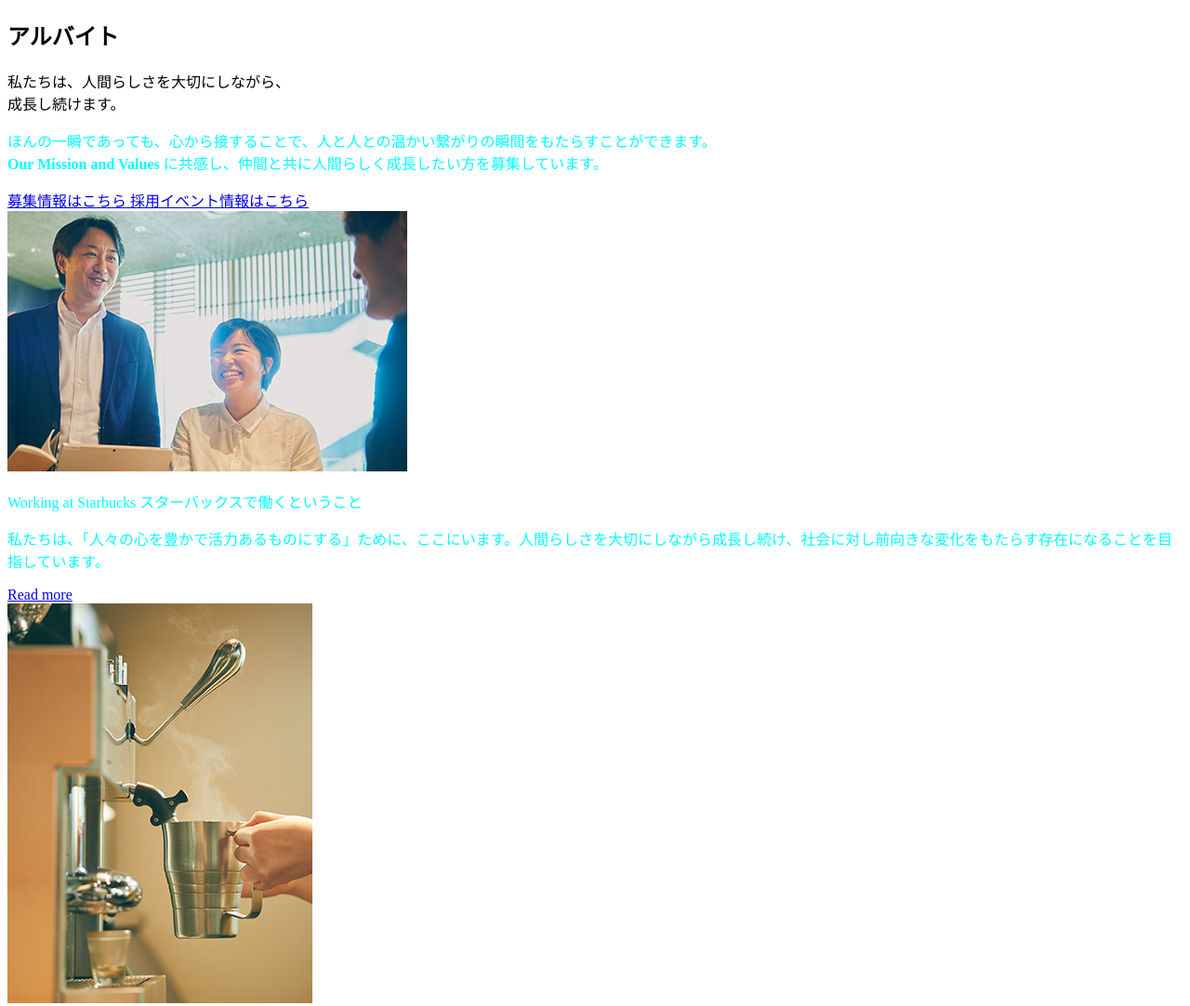
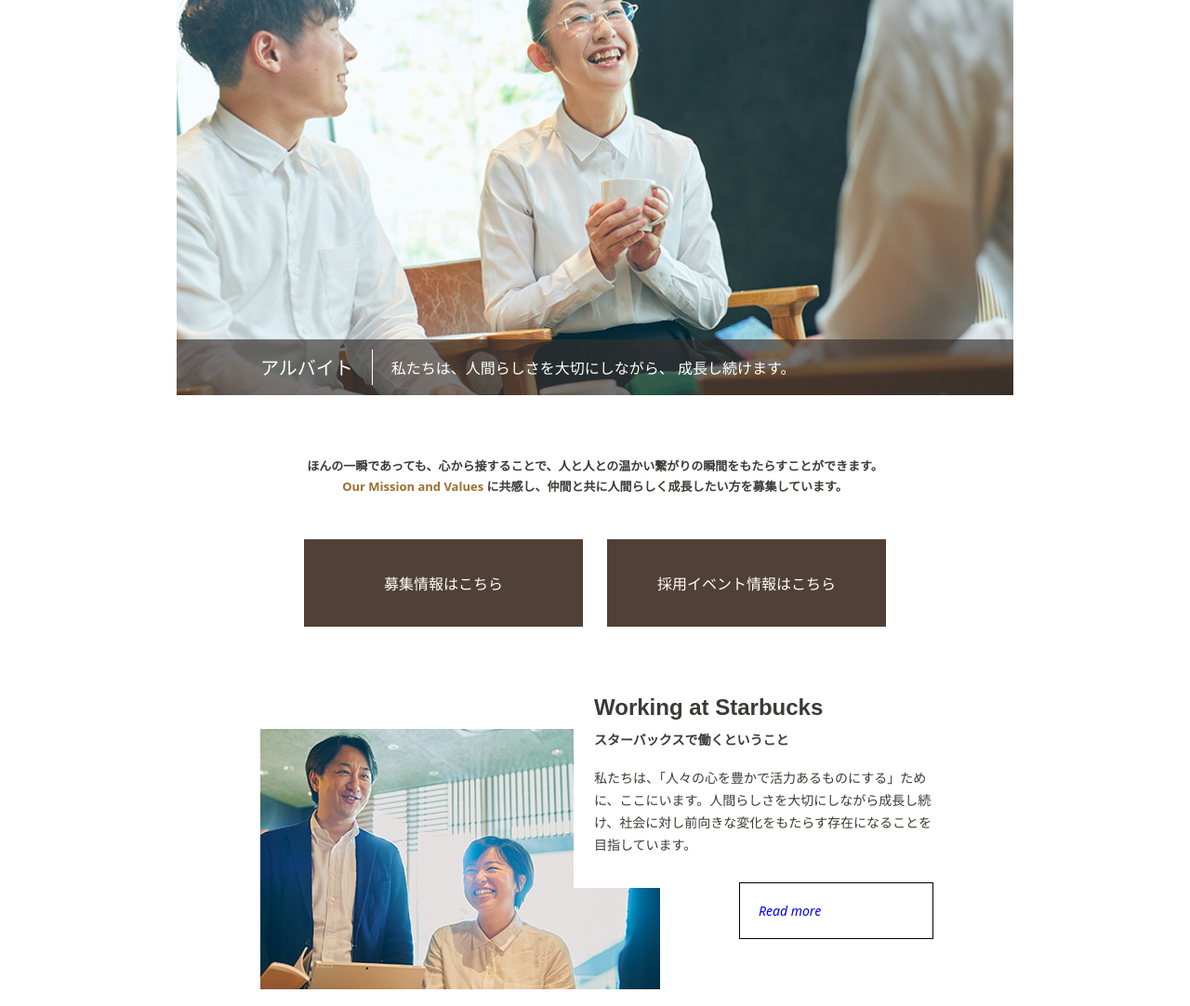
Before and after one commit to narumigou/0209, a plain HTML site: page index.html in a window 1280 px wide. Shown: the top 1082 px of the page at 93% size. Drawn offline with Linux system fonts and the light colour scheme.

Commit message:
add code

```diff
--- a/style.css
+++ b/style.css
@@ -1,3 +1,318 @@
-p {
-    color: aqua;
+html, body, div, span, h1, h2, h3, img, a, ol, ul, li {
+    padding: 0;
+    margin: 0;
+    font-style: normal;
+    font-weight: normal;
+    outline: none;
+    background: none;
+    font-family: "Noto Sans", "Noto Sans Japanese";
 }
+
+
+body {
+    font-size: 10px;
+    max-width: 900px;
+    margin: 0 auto;
+}
+
+div {
+    display: block;
+}
+
+.area-inner {
+    margin: 0 auto;
+}
+
+article {
+    position: relative;
+    min-width: 320px;
+    color: #3d3935;
+    word-break: normal;
+    overflow: hidden;
+    display: block;
+}
+
+.block-common-mv-barista {
+    background-image: url(img/backgroundimage.jpg);
+}
+
+.block-common-mv {
+    display: block;
+    padding-top: 47.22%;
+    content: "";
+    background-repeat: no-repeat;
+    background-position: center center;
+    background-size: cover;
+    max-height: 750px;
+    position: relative;
+}
+
+.block-employment-common-main {
+    margin: 0 auto;
+    align-items: center;
+}
+
+
+.block-common-mv ._title {
+    position: absolute;
+    left: 0px;
+    right: 0px;
+    bottom: 0px;
+    background: rgba(54, 46, 43, 0.65);
+    color: #fff;
+    padding: 11px 10px 11px 30px;
+}
+
+.block-common-mv ._title ._inner {
+    width: 740px;
+    margin: 0 auto;
+    display: flex;
+    align-items: center;
+}
+
+._title h2 {
+    font-size: 20px;
+    display: inline-block;
+    padding: 4px 20px 4px 0;
+    font-weight: 300;
+}
+
+.mod-sp {
+    display: none;
+}
+
+._sub {
+    font-size: 16px;
+    display: inline-block;
+    border-left: 1px solid #fff;
+    padding: 7px 0 7px 20px;
+    font-weight: 200;
+}
+
+.block-employment-common-lead {
+    padding: 60px 0;
+    text-align: center;
+}
+
+.block-employment-common-lead ._t2 {
+    margin-top: 5px;
+    font-size: 13px;
+    line-height: 1.714;
+}
+
+.block-employment-common-lead b {
+    color: #9c6f30;
+    font-weight: bold;
+}
+
+.block-employment-common-lead ._btns {
+    margin: 40px auto 0 auto;
+    width: 626px;
+    display: flex;
+    justify-content: space-between;
+}
+
+._btns ._btn {
+    position: relative;
+    display: inline-block;
+    width: 300px;
+    text-align: center;
+    padding: 35px 0;
+    margin: 5px 0;
+    font-size: 16px;
+    background: #504036;
+    color: #fff;
+    text-decoration: none;
+    transition-duration: 0.3s;
+}
+
+a {
+    border: 0;
+    text-decoration: none;
+}
+
+.row-common {
+    width: 780px;
+    margin: 0 auto;
+}
+
+.block-employment-main-barista .row-01 {
+    position: relative;
+    height: 360px;
+}
+
+._image {
+    position: absolute;
+    top: 45px;
+    left: 30px;
+    width: 433px;
+}
+
+._texts {
+    position: absolute;
+    top: -20px;
+    left: 367px;
+    width: 375px;
+    padding: 18px 20px 20px 22px;
+    background: #fff;
+}
+._t1 {
+    font-size: 24px;
+    display: block;
+    font-weight: bold;
+}
+._t2 {
+    font-size: 14px;
+    display: block;
+    margin-top: 10px;
+    font-weight: bold;
+}
+
+.mod-en {
+    font-family: Arial, sans-serif;
+}
+
+._text {
+    margin-top: 20px;
+    font-size: 14px;
+    font-weight: 300;
+    line-height: 1.715;
+}
+
+._btnr {
+    display: block;
+    position: absolute;
+    top: 210px;
+    left: 545px;
+    width: 209px;
+    border: 1px solid #000;
+    padding: 20px;
+    box-sizing: border-box;
+    font-size: 14px;
+    font-style: italic;
+}
+
+.row-02 {
+    position: relative;
+    height: 470px;
+}
+
+.row-02 ._title {
+    margin-top: -65px;
+
+}
+
+.row-02 ._image {
+    position: absolute;
+    top: 0;
+    left: 452px;
+    width: 430px;
+}
+
+.block-employment-common-main .row-02 ._texts {
+    position: absolute;
+    top: 127px;
+    left: -24px;
+    width: 452px;
+    padding: 18px 20px 20px 22px;
+}
+
+.row-03 {
+    position: relative;
+    height: 415px;
+}
+
+.row-03 ._image {
+    position: absolute;
+    top: 95px;
+    left: 28px;
+    width: 382px;
+}
+
+.row-03 ._text {
+    margin: 0;
+}
+
+.row-03 ._texts {
+    position: absolute;
+    top: 5px;
+    left: 380px;
+    width: 350px;
+    padding-left: 15px;
+}
+
+.row-04 {
+    position: relative;
+    height: 580px;
+
+}
+
+.row-04 ._image {
+    position: absolute;
+    top: 120px;
+    left: 385px;
+    width: 356px;
+}
+
+.row-04 ._texts {
+    position: absolute;
+    top: 0;
+    left: -20px;
+    width: 405px;
+}
+
+.row-04 ._btnr {
+    position: absolute;
+    top: 458px;
+    left: 5px;
+    width: 210px;
+}
+
+.row-05 {
+    position: relative;
+    height: 340px;
+}
+
+.row-05 ._image {
+    position: absolute;
+    top: 0px;
+    left: 50px;
+    width: 356px;
+}
+
+.row-05 ._texts {
+    position: absolute;
+    top: 90px;
+    left: 385px;
+    width: 335px;
+    height: 140px;
+    padding-bottom: 100px;
+}
+.row-05 ._title {
+    position: absolute;
+    top: 0px;
+}
+.row-05 ._text {
+    position: absolute;
+    top: 70px;
+}
+
+.row-05 ._btnr {
+    position: absolute;
+    top: 276px;
+    left: 520px;
+    width: 210px;
+}
+
+.block-common-return-top ._btn{
+    display: inline-block;
+    color: #fff;
+    padding: 18px;
+    width: 220px;
+    font-size: 16px;
+    border-radius: 5px;
+    background: #a6937c;
+    margin-top: 140px;
+    margin-left: 350px;
+    margin-bottom: 200px;
+}
```
